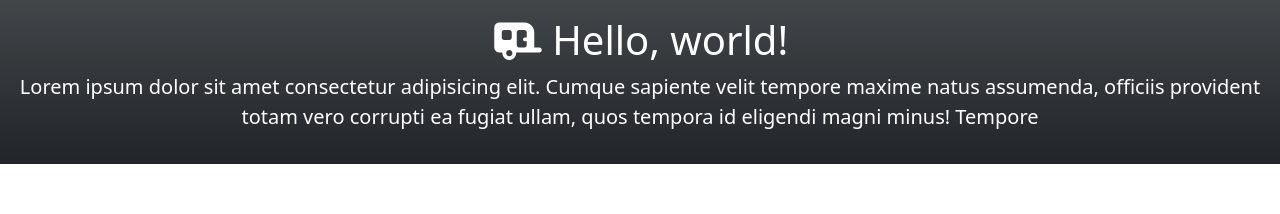
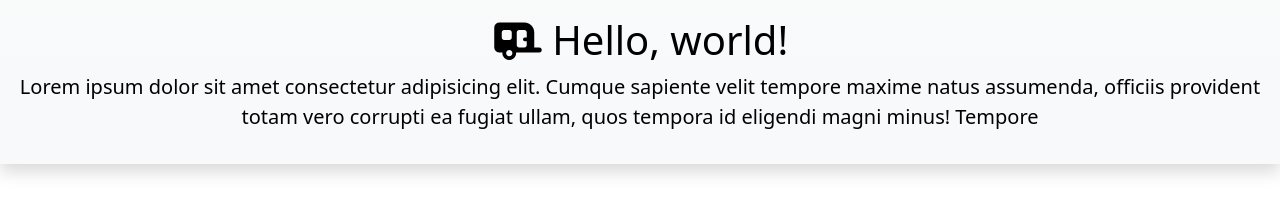
Before and after one commit to ezelsimsek/ezelsimsek.github.io, a plain HTML site: page index.html in a window 1280 px wide. Drawn offline with nearby package versions, Linux system fonts and the light colour scheme.

Commit message:
update 02

```diff
--- a/index.html
+++ b/index.html
@@ -8,7 +8,7 @@
     <link href="https://cdn.jsdelivr.net/npm/bootstrap@5.3.8/dist/css/bootstrap.min.css" rel="stylesheet" integrity="sha384-sRIl4kxILFvY47J16cr9ZwB07vP4J8+LH7qKQnuqkuIAvNWLzeN8tE5YBujZqJLB" crossorigin="anonymous">
   </head>
   <body>
-    <header class="text-bg-dark bg-gradient text-center p-3">
+    <header class="text-bg-light bg-gradient text-center p-3 shadow">
         <h1>
             <i class="fa-solid fa-caravan"></i>
             Hello, world!
```
